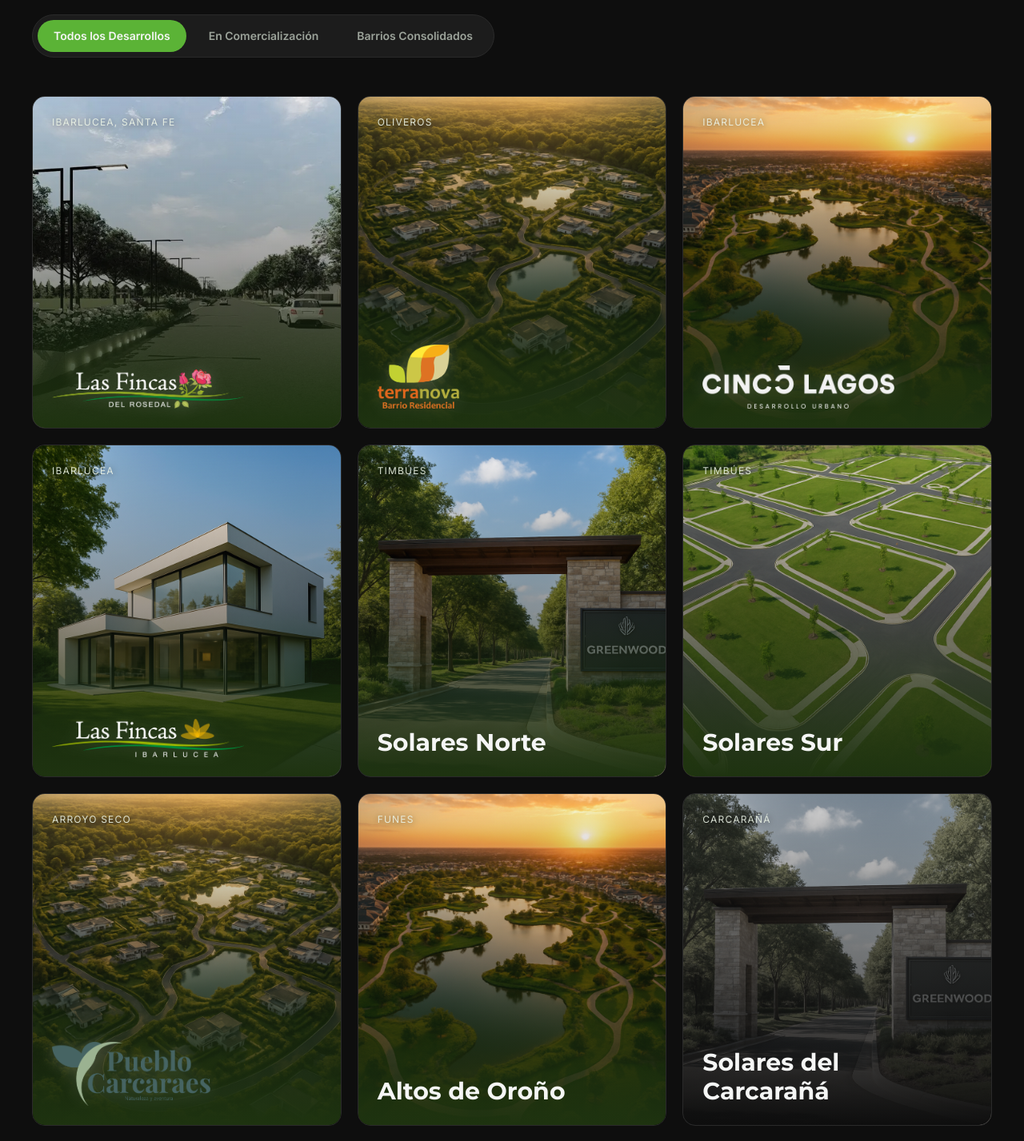
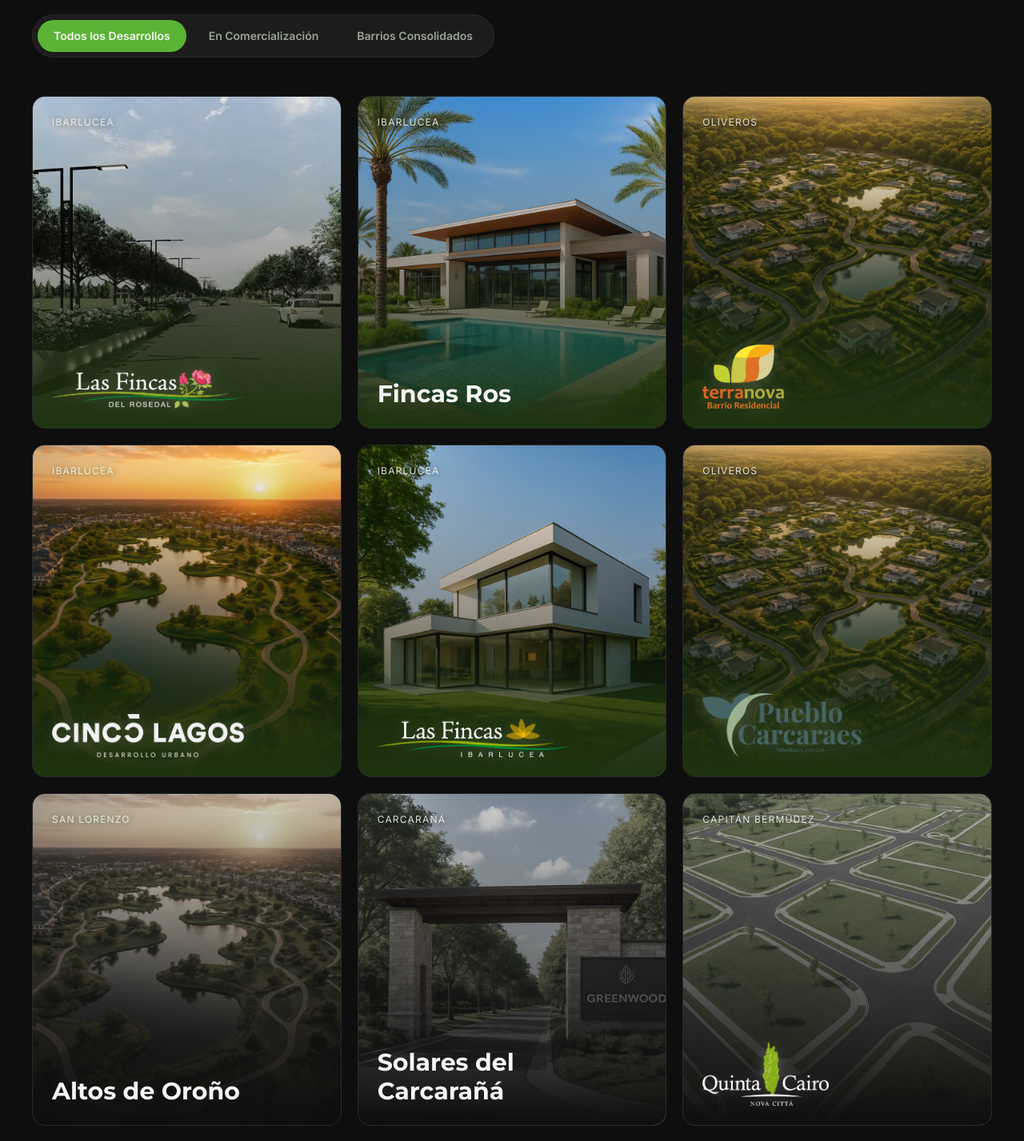
Before and after one commit to Federico-Rosso/fantin-desarrollos, a Next.js app: page / in a window 1280 px wide. Shown: the part 1180-2607 px from the top of the page at 80% size. Built offline with nearby package versions, Linux system fonts and the light colour scheme.

Commit message:
feat: update and add desarrollos data with new locations and sectors
Co-authored-by: Federico-Rosso <214753688+Federico-Rosso@users.noreply.github.com>

```diff
--- a/src/data/desarrollos.js
+++ b/src/data/desarrollos.js
@@ -6,7 +6,7 @@
   {
     id: 'fincas-rosedal',
     nombre: 'Las Fincas del Rosedal',
-    ubicacion: 'Ibarlucea, Santa Fe',
+    ubicacion: 'Ibarlucea',
     lifecycle: 'activo',
     badge: 'Lanzamiento Segunda Etapa',
     imagen: '/F4.webp',
@@ -69,6 +69,18 @@
     masterplan: '/F4.webp',
   },
   {
+    id: 'fincas-ros',
+    nombre: 'Fincas Ros',
+    ubicacion: 'Ibarlucea',
+    lifecycle: 'activo',
+    badge: 'En Comercialización',
+    imagen: '/images/dev-6.png',
+    descripcion:
+      'Nuevo loteo residencial en Ibarlucea, pensado para una vida tranquila y conectada, con infraestructura completa y entorno natural cuidado.',
+    avance: 35,
+    servicios: ['Luz', 'Agua', 'Calles', 'Alumbrado público', 'Espacios verdes'],
+  },
+  {
     id: 'terranova',
     nombre: 'Terranova',
     ubicacion: 'Oliveros',
@@ -108,56 +120,50 @@
     servicios: ['Luz', 'Agua', 'Calles', 'Gas', 'Áreas recreativas'],
   },
   {
-    id: 'solares-norte',
-    nombre: 'Solares Norte',
-    ubicacion: 'Timbúes',
-    lifecycle: 'activo',
-    badge: 'Oportunidad de Inversión',
-    imagen: '/images/dev-4.png',
-    descripcion:
-      'Loteo estratégico en el corredor norte, pensado como oportunidad de inversión con alta revalorización.',
-    avance: 45,
-    servicios: ['Luz', 'Agua', 'Calles', 'Espacios verdes'],
-  },
-  {
-    id: 'solares-sur',
-    nombre: 'Solares Sur',
-    ubicacion: 'Timbúes',
-    lifecycle: 'activo',
-    badge: 'Corredor Biodiversidad / En Venta',
-    imagen: '/images/dev-5.png',
-    descripcion:
-      'Desarrollo integrado a un corredor de biodiversidad, con lotes en venta y fuerte impronta ambiental.',
-    avance: 40,
-    servicios: ['Luz', 'Agua', 'Calles', 'Reserva natural', 'Senderos'],
-  },
-  {
     id: 'carcaraes',
-    nombre: 'Carcaraes',
-    ubicacion: 'Arroyo Seco',
+    nombre: 'Pueblo Carcaraes',
+    ubicacion: 'Oliveros',
     lifecycle: 'activo',
     badge: 'Turismo Rural / En Comercialización',
     imagen: '/images/dev-1.png',
     logo: '/logos/carcaraes.png',
     descripcion:
-      'Propuesta de turismo rural con lotes residenciales en comercialización, rodeada de paisaje productivo.',
+      'Pueblo Carcaraes es una propuesta de naturaleza y aventura en Oliveros, que integra distintos barrios y sectores dentro de un mismo entorno productivo y paisajístico.',
     avance: 50,
     servicios: ['Luz', 'Agua', 'Calles', 'Áreas comunes', 'Forestación'],
+    sectores: [
+      {
+        nombre: 'Chacras del Rincón',
+        estado: 'Legado',
+        descripcion:
+          'Sector fundacional con monte nativo protegido, donde la vida residencial convive con la preservación ambiental.',
+      },
+      {
+        nombre: 'Solares Norte',
+        estado: 'En comercialización',
+        descripcion:
+          'Loteo estratégico en el corredor norte del pueblo, con alta proyección de revalorización.',
+      },
+      {
+        nombre: 'Solares Sur',
+        estado: 'En comercialización',
+        descripcion:
+          'Sector integrado a un corredor de biodiversidad, con lotes en venta y fuerte impronta ambiental.',
+      },
+    ],
   },
+
+  // ── BARRIOS CONSOLIDADOS ─────────────────────────────────────────────
   {
     id: 'altos-orono',
     nombre: 'Altos de Oroño',
-    ubicacion: 'Funes',
-    lifecycle: 'activo',
-    badge: 'Lanzamiento / Próximamente',
+    ubicacion: 'San Lorenzo',
+    lifecycle: 'consolidado',
+    badge: '100% Vendido / Consolidado',
     imagen: '/images/dev-3.png',
     descripcion:
-      'Nuevo desarrollo en etapa de lanzamiento, con lotes en altura y vistas privilegiadas del entorno.',
-    avance: 10,
-    servicios: ['Luz', 'Agua', 'Calles', 'Espacios verdes'],
+      'Barrio consolidado en San Lorenzo, con lotes en altura y vistas privilegiadas del entorno, hoy plenamente habitado.',
   },
-
-  // ── BARRIOS CONSOLIDADOS ─────────────────────────────────────────────
   {
     id: 'solares-carcarana',
     nombre: 'Solares del Carcarañá',
@@ -171,7 +177,7 @@
   {
     id: 'quinta-cairo',
     nombre: 'Quinta Cairo',
-    ubicacion: 'Pueblo Esther',
+    ubicacion: 'Capitán Bermúdez',
     lifecycle: 'consolidado',
     badge: '100% Vendido / Consolidado',
     imagen: '/images/dev-5.png',
@@ -180,19 +186,9 @@
       'Comunidad consolidada y completamente vendida, hoy un barrio maduro de referencia en la zona.',
   },
   {
-    id: 'chacras-rincon',
-    nombre: 'Chacras del Rincón',
-    ubicacion: 'Pérez',
-    lifecycle: 'consolidado',
-    badge: '100% Vendido / Monte Nativo Protegido',
-    imagen: '/images/dev-2.png',
-    descripcion:
-      'Loteo consolidado con monte nativo protegido, integrando vida residencial y preservación ambiental.',
-  },
-  {
     id: 'delta-bucare',
     nombre: 'Delta del Bucaré',
-    ubicacion: 'Granadero Baigorria',
+    ubicacion: 'Monje',
     lifecycle: 'consolidado',
     badge: 'Reserva Natural / Consolidado',
     imagen: '/images/dev-6.png',
--- a/src/pages/proyectos/[id].jsx
+++ b/src/pages/proyectos/[id].jsx
@@ -230,6 +230,40 @@
               </section>
             )}
 
+            {/* Sectores / Barrios */}
+            {proyecto.sectores?.length > 0 && (
+              <section>
+                <h2 className="flex items-center gap-2 font-sans text-xs font-semibold uppercase tracking-widest text-primary-green">
+                  <Layers size={14} />
+                  Barrios dentro de {proyecto.nombre}
+                </h2>
+                <div className="mt-6 space-y-4">
+                  {proyecto.sectores.map((sector) => (
+                    <article
+                      key={sector.nombre}
+                      className="rounded-2xl border border-premium-line bg-premium-gray p-6"
+                    >
+                      <div className="flex flex-wrap items-center gap-3">
+                        <h3 className="font-heading text-lg font-bold text-tech-white">
+                          {sector.nombre}
+                        </h3>
+                        {sector.estado && (
+                          <span className="rounded-full bg-primary-green/15 px-3 py-1 font-sans text-[0.68rem] font-semibold uppercase tracking-wider text-primary-green">
+                            {sector.estado}
+                          </span>
+                        )}
+                      </div>
+                      {sector.descripcion && (
+                        <p className="mt-3 font-sans text-sm leading-relaxed text-premium-muted">
+                          {sector.descripcion}
+                        </p>
+                      )}
+                    </article>
+                  ))}
+                </div>
+              </section>
+            )}
+
             {/* Hitos por etapas */}
             {proyecto.hitosEtapas?.length > 0 && (
               <section>
```
